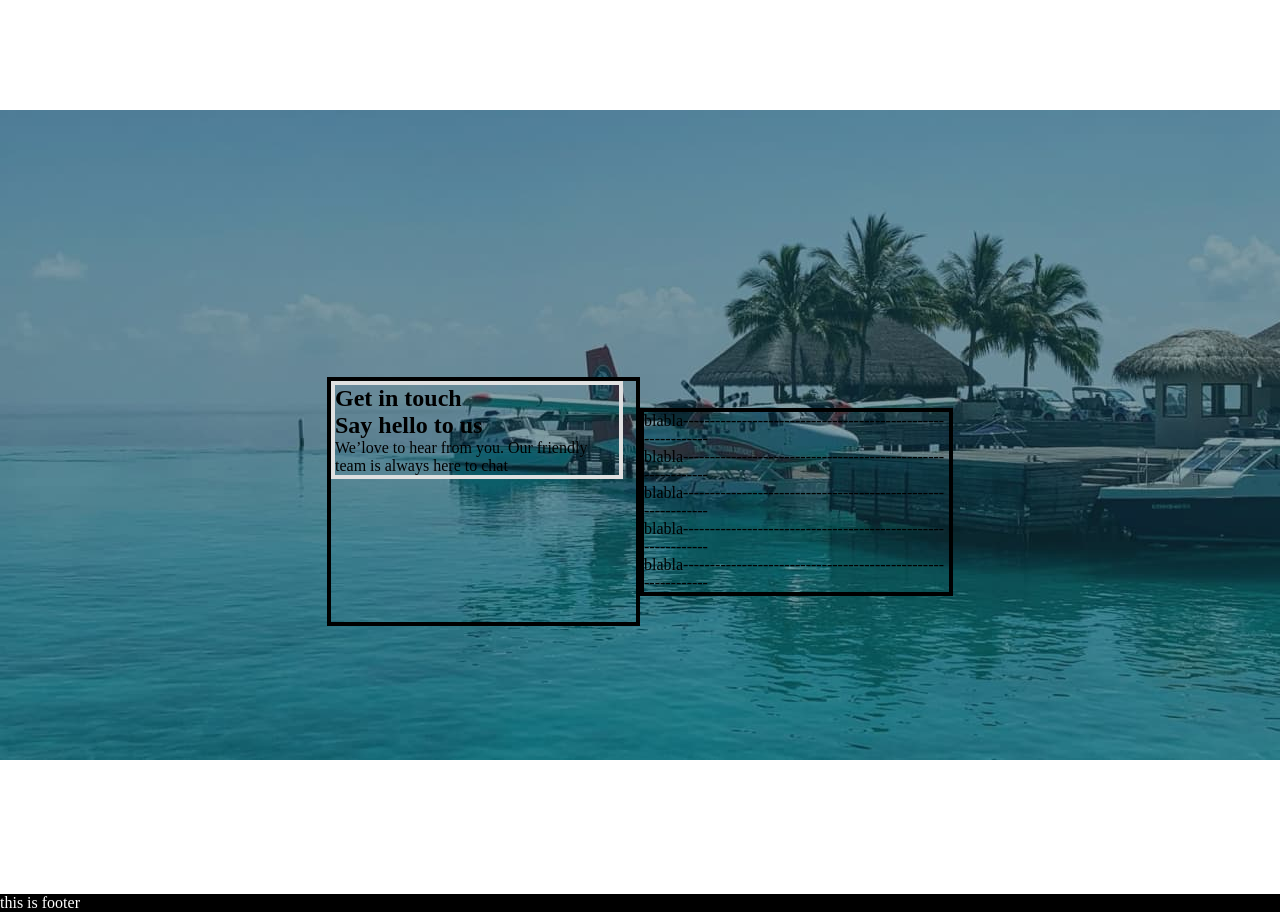
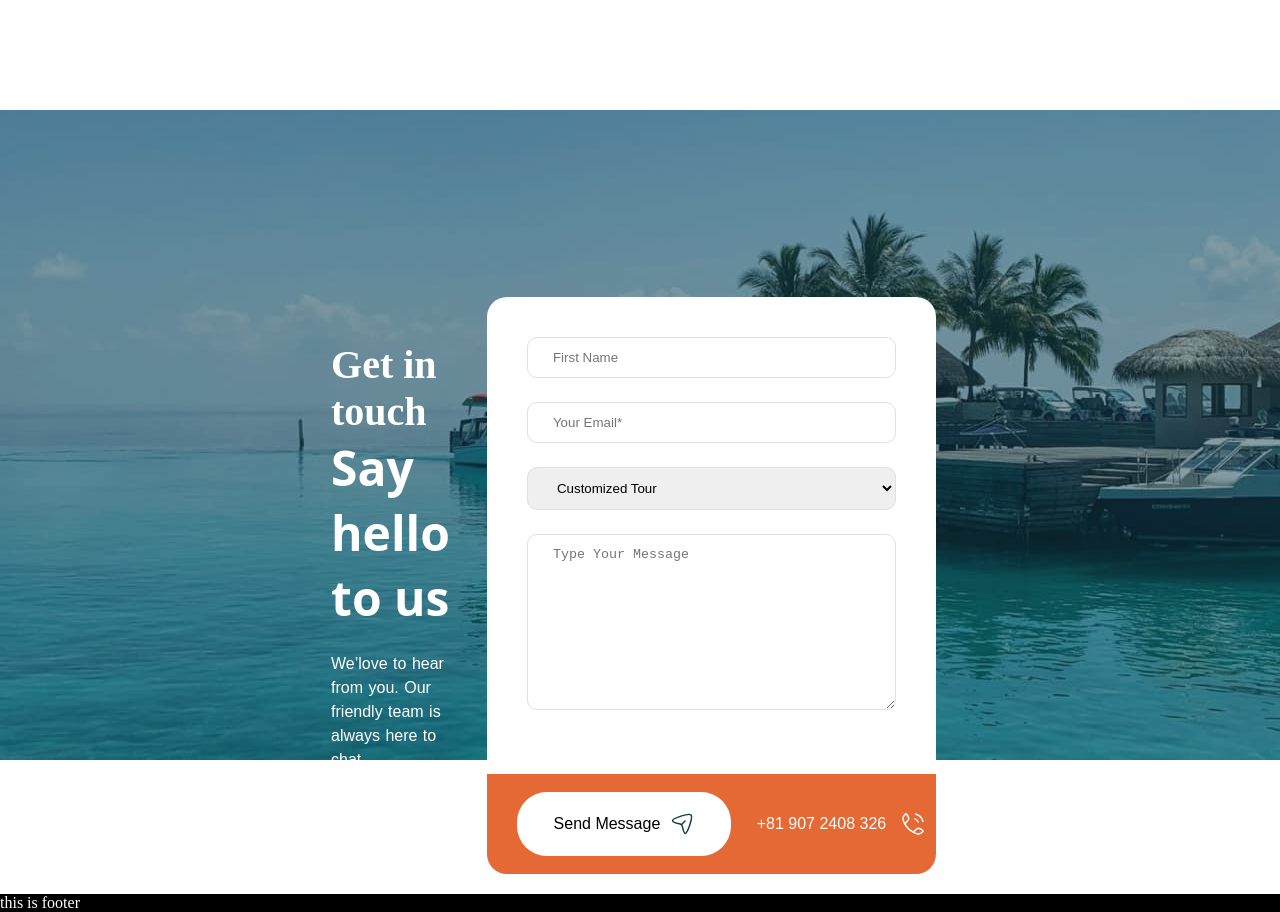
Before and after one commit to aatir371/hello_world_project_gh, a plain HTML site: page index.html in a window 1280 px wide. Shown: the part 4000-4912 px from the top of the page. Drawn offline with Linux system fonts and the light colour scheme.

Commit message:
15-nov-25-signoff

```diff
--- a/index.html
+++ b/index.html
@@ -217,11 +217,40 @@
                 </span>
             </span>
             <span class="mid-4-right">
-                <p>blabla-------------------------------------------------------------</p>
-                <p>blabla-------------------------------------------------------------</p>
-                <p>blabla-------------------------------------------------------------</p>
-                <p>blabla-------------------------------------------------------------</p>
-                <p>blabla-------------------------------------------------------------</p>
+                <span class="mid-4-right-container">
+                    <span class="mid-4-right-text-container">
+                        <span class="mid-4-right-text-inner-container">
+                            <input type="text" placeholder="First Name" id="first_name" class="text-column">
+                            <input type="email" placeholder="Your Email*"  id="email_id" class="text-column">
+                            <select id="tour_type" class="text-column">
+                                <option selected="selected" value="male">Customized Tour</option>
+                                <option value="female">Mount Fuji</option>
+                                <option value="female">Tokyo Tour</option>
+                                <option value="female">Private Tours</option>
+                                <option value="female">Other</option>
+                            </select>
+                            <textarea cols="20" id="message" rows="10" placeholder="Type Your Message" class="text-column"></textarea>
+                        </span>
+                    </span>
+                    <span class="mid-4-right-btn-container">
+                        <button class="mid-4-right-send-msg-btn">
+                            <p>Send Message</p>
+                            <svg width="24" height="24" viewBox="0 0 24 24" fill="none" xmlns="http://www.w3.org/2000/svg">
+                                <path d="M21.0477 3.05293C18.8697 0.707361 2.48648 6.4532 2.50001 8.551C2.51535 10.9299 8.89809 11.6617 10.6672 12.1581C11.7311 12.4565 12.016 12.7625 12.2613 13.8781C13.3723 18.9305 13.9301 21.4435 15.2014 21.4996C17.2278 21.5892 23.1733 5.342 21.0477 3.05293Z" stroke-width="1.5"/>
+                                <path d="M11.5 12.5L15 9" stroke-width="1.5" stroke-linecap="round" stroke-linejoin="round"/>
+                            </svg>
+                        </button>
+                        <button class="mid-4-right-ph-no-btn">
+                            <p>+81 907 2408 326</p>
+                            <svg width="24" height="24" viewBox="0 0 24 24" fill="none" xmlns="http://www.w3.org/2000/svg">
+                                <path d="M3.77762 11.9424C2.8296 10.2893 2.37185 8.93948 2.09584 7.57121C1.68762 5.54758 2.62181 3.57081 4.16938 2.30947C4.82345 1.77638 5.57323 1.95852 5.96 2.6524L6.83318 4.21891C7.52529 5.46057 7.87134 6.08139 7.8027 6.73959C7.73407 7.39779 7.26737 7.93386 6.33397 9.00601L3.77762 11.9424ZM3.77762 11.9424C5.69651 15.2883 8.70784 18.3013 12.0576 20.2224M12.0576 20.2224C13.7107 21.1704 15.0605 21.6282 16.4288 21.9042C18.4524 22.3124 20.4292 21.3782 21.6905 19.8306C22.2236 19.1766 22.0415 18.4268 21.3476 18.04L19.7811 17.1668C18.5394 16.4747 17.9186 16.1287 17.2604 16.1973C16.6022 16.2659 16.0661 16.7326 14.994 17.666L12.0576 20.2224Z"
+                                    stroke="white" stroke-width="1.5" stroke-linejoin="round"/>
+                                <path d="M14 6.83185C15.4232 7.43624 16.5638 8.57677 17.1682 10M14.654 2C18.1912 3.02076 20.9791 5.80852 22 9.34563"
+                                    stroke="white" stroke-width="1.5" stroke-linecap="round"/>
+                            </svg>
+                        </button>
+                    </span>
+                </span>
             </span>
         </section>
     </main>
--- a/style.css
+++ b/style.css
@@ -160,7 +160,7 @@
     color: #ffffff;
     font-size: 16px;
     font-family: sans-serif;
-    transition: .4s ease;
+    transition: .3s ease;
 }
 
 .hero-btn img{
@@ -374,7 +374,7 @@
     border: 1px solid #000000;
     background-color: #ffffff;
     box-shadow: 0px 30px 50px 5px rgba(0,0,0,0.10);
-    transition: .4s ease;
+    transition: .3s ease;
 }
 
 .mid-2-btn svg{
@@ -554,7 +554,7 @@
     color: #ffffff;
     font-size: 16px;
     font-family: sans-serif;
-    transition: .4s ease;
+    transition: .3s ease;
 }
 
 .mid-3-content-container-btn p{
@@ -589,32 +589,152 @@
 .mid-4-left{
     display: flex;
     flex-direction: column;
-    justify-items: first baseline;
+    justify-content: center;
     width: 536px;
-    height: 241px;
+    height: 744px;
+    padding: 0px 12px;
     margin-left: 327px;
-    border: 4px solid #000000;
 }
 
 .mid-4-left-text-contaiiner{
+    display: flex;
+    flex-direction: column;
     max-width: 284px;
     max-height: 242px;
-    margin-bottom: 49px;
-    border: 4px solid #e0e0e0;
+    margin-bottom: 80px;
 }
 
+.mid-4-left-text-contaiiner h2{
+    font-size: 40px;
+    /* font-family: ; */
+    color: #ffffff;
+}
 
+.mid-4-left-text-contaiiner h1{
+    font-size: 48px;
+    font-family: system-ui, -apple-system, BlinkMacSystemFont, 'Segoe UI', Roboto, Oxygen, Ubuntu, Cantarell, 'Open Sans', 'Helvetica Neue', sans-serif;
+    font-weight: 600;
+    color: #ffffff;
+    margin-bottom: 22px;
+}
+
+.mid-4-left-text-contaiiner p{
+    font-size: 16px;
+    font-family: sans-serif;
+    line-height: 1.5;
+    word-spacing: 1px;
+    color: #ffffff;
+    margin-bottom: 18px;
+}
 
 .mid-4-right{
     display: flex;
     flex-direction: column;
     justify-content: center;
-    width: 536px;
+    justify-content: end;
+    width: 580px;
+    height: 744px;
     margin-right: 327px;
-    border: 4px solid #000000;
 }
 
+.mid-4-right-container{
+    display: flex;
+    flex-direction: column;
+    border-radius: 20px;
+    margin: 0px 25px 0px 25px;
+    overflow: hidden;
+}
 
+.mid-4-right-text-container{
+    display: flex;
+    flex-direction: column;
+    padding: 40px;
+    background-color: #ffffff;
+}
 
+.mid-4-right-text-inner-container{
+    display: flex;
+    flex-direction: column;
+}
 
-/* contact_bg_1.jpg */
+.text-column{
+    padding: 12px 50px 12px 25px;
+    margin-bottom: 24px;
+    border-radius: 10px;
+    border: 1px solid #e0e0e0;
+    /* transition: .3s ease; */
+}
+
+.text-column:focus{
+    /* border: 2px solid #e0e0e0; */
+    outline: 1.5px solid #e56934;
+    /* outline: none; */
+    border: none;
+}
+
+/* ---------------------------------------------------- */
+
+.mid-4-right-btn-container{
+    display: flex;
+    flex-direction: row;
+    justify-content: space-around;
+    align-items: center;
+    height: 100px;
+    padding-left: 30px;
+    padding-right: 5px;
+    gap: 20px;
+    background-color: #e56934;
+}
+
+.mid-4-right-send-msg-btn{
+    display: flex;
+    flex-direction: row;
+    justify-content: center;
+    align-items: center;
+    width: 214px;
+    height: 64px;
+    gap: 10px;
+    border-radius: 30px;
+    border: none;
+    background-color: #ffffff;
+    stroke: #113D48;
+    cursor: pointer;
+    transition: .3s ease;
+}
+
+.mid-4-right-send-msg-btn p{
+    font-size: 16px;
+    font-family: sans-serif;
+}
+
+.mid-4-right-send-msg-btn:hover svg{
+    stroke: #ffffff;
+}
+
+.mid-4-right-send-msg-btn:hover{
+    background-color: #113d48;
+    color: #ffffff;
+}
+
+.mid-4-right-ph-no-btn{
+    display: flex;
+    flex-direction: row;
+    justify-content: center;
+    align-items: center;
+    width: 180px;
+    height: 64px;
+    gap: 15px;
+    border: none;
+    background-color: #e56934;
+    color: #ffffff;
+}
+
+.mid-4-right-ph-no-btn p{
+    font-size: 16px;
+    font-family: sans-serif;
+    cursor: pointer;
+}
+
+.mid-4-right-ph-no-btn svg{
+    cursor: pointer;
+}
```
Also changed, not shown: images/phone.svg (added), images/send-msg.svg (added).
